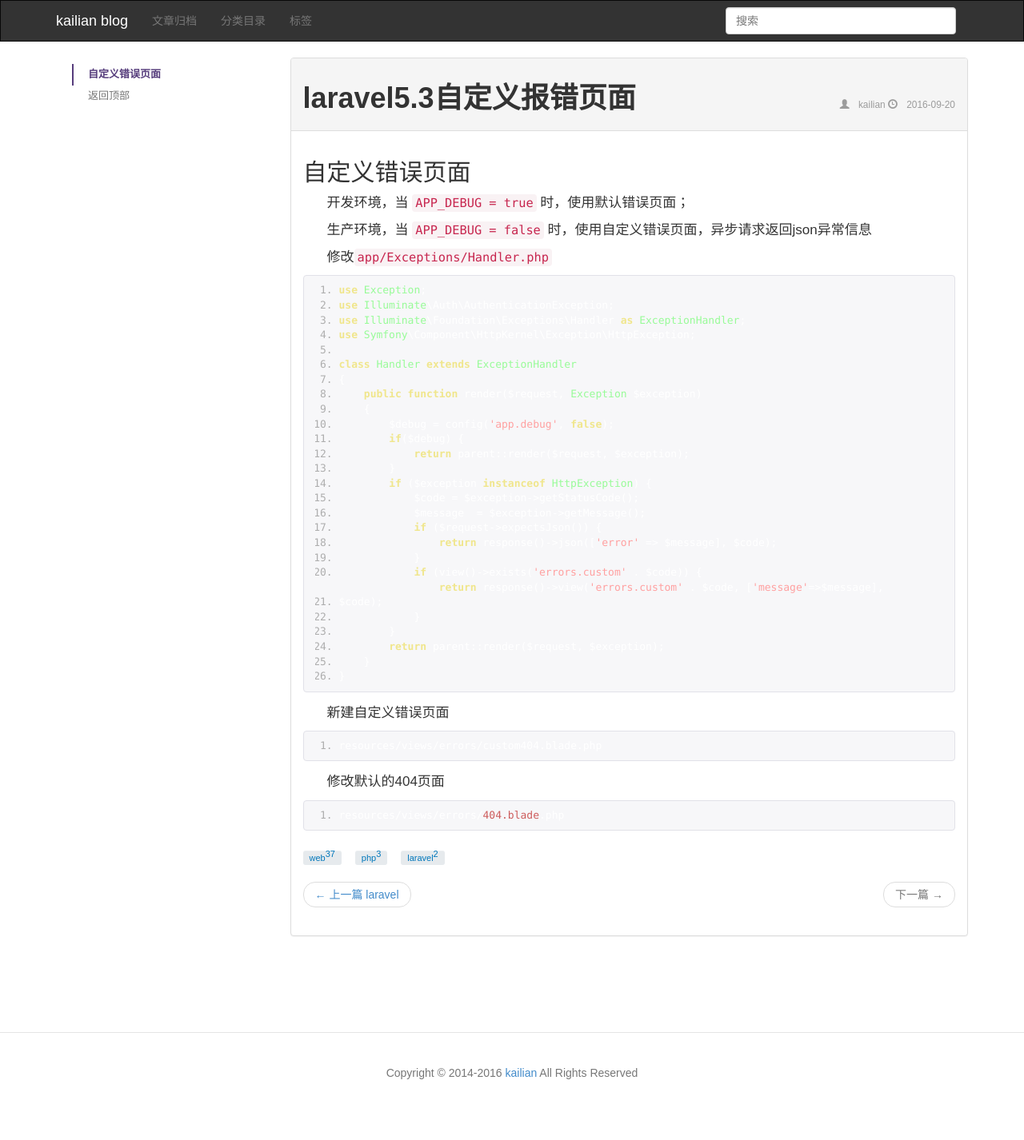
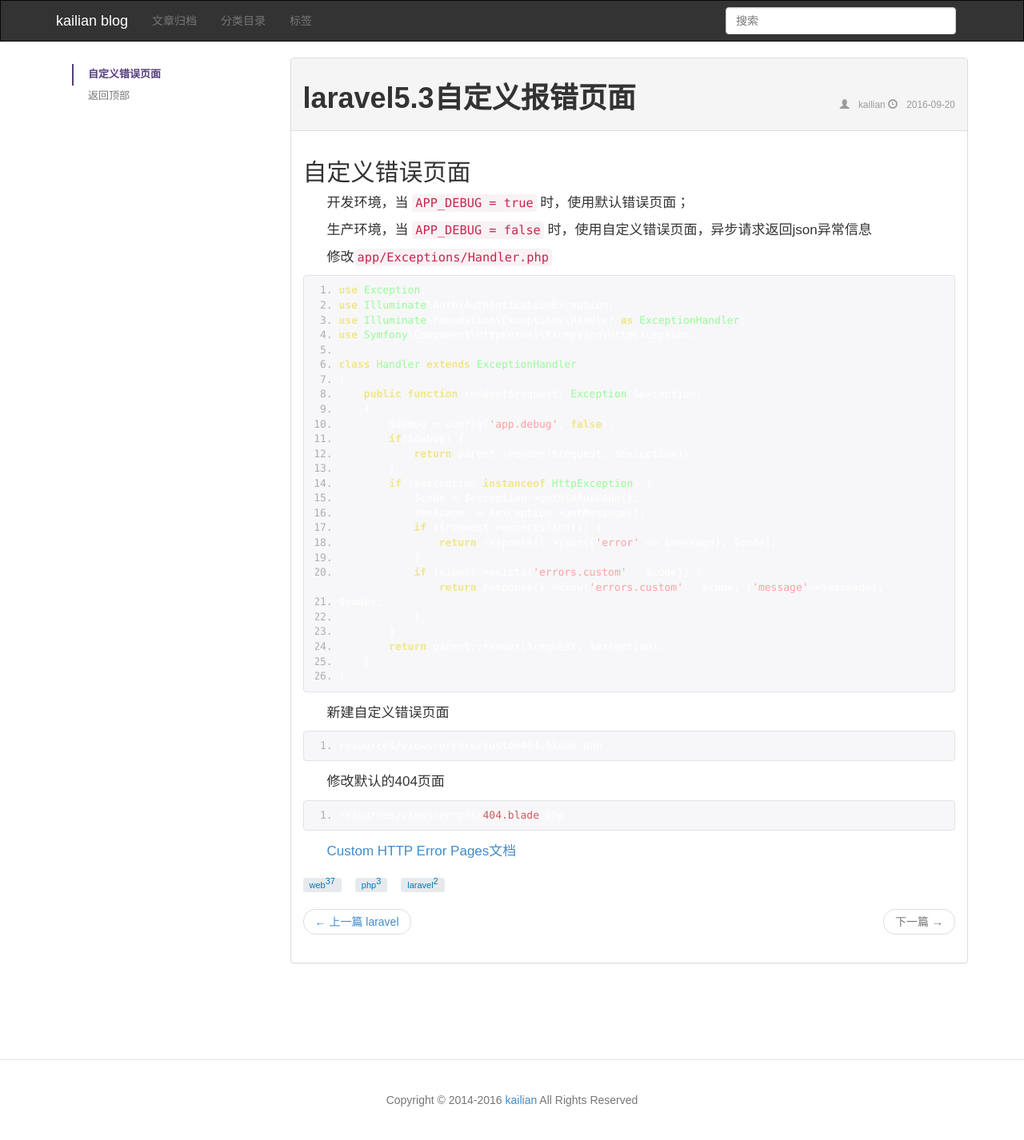
Before and after one commit to kailian/kailian.github.io, a Jekyll site: the page built from _posts/2016-09-20-laravel-exception.md, in a window 1280 px wide. Shown: the whole page at 80% size. Built offline with Jekyll 4.4.1, drawn with Linux system fonts in a browser that asks for light colours; comment, search, counter and statistics services are not loaded; before the commit the page ends 1392 px from its top, so only the background shows below that.

Commit message:
【开发】laravel自定义错误

````diff
--- a/_posts/2016-09-20-laravel-exception.md
+++ b/_posts/2016-09-20-laravel-exception.md
@@ -56,3 +56,5 @@
 ```
 resources/views/errors/404.blade.php
 ```
+
+[Custom HTTP Error Pages文档](https://laravel.com/docs/5.3/errors#custom-http-error-pages)
````
